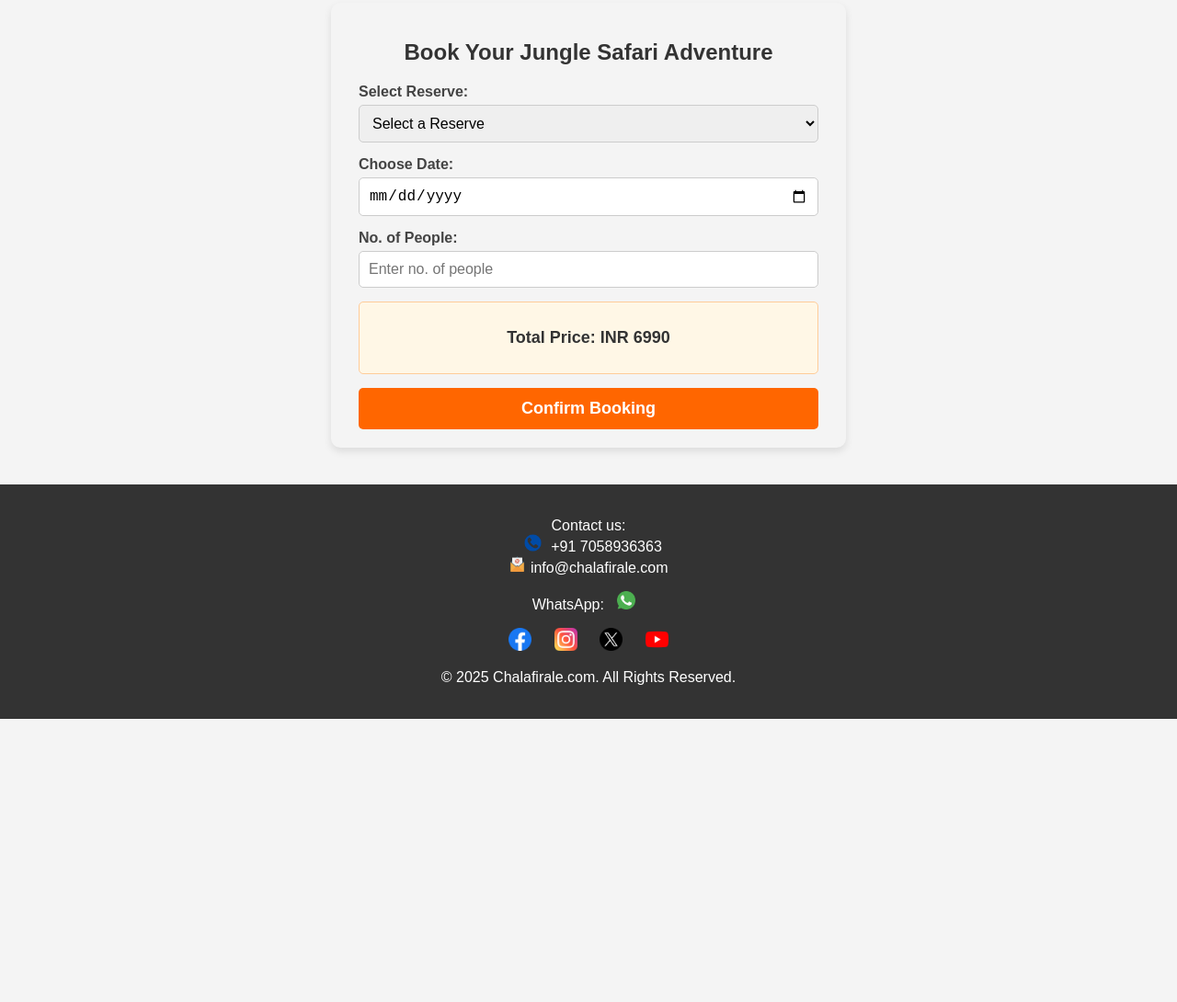
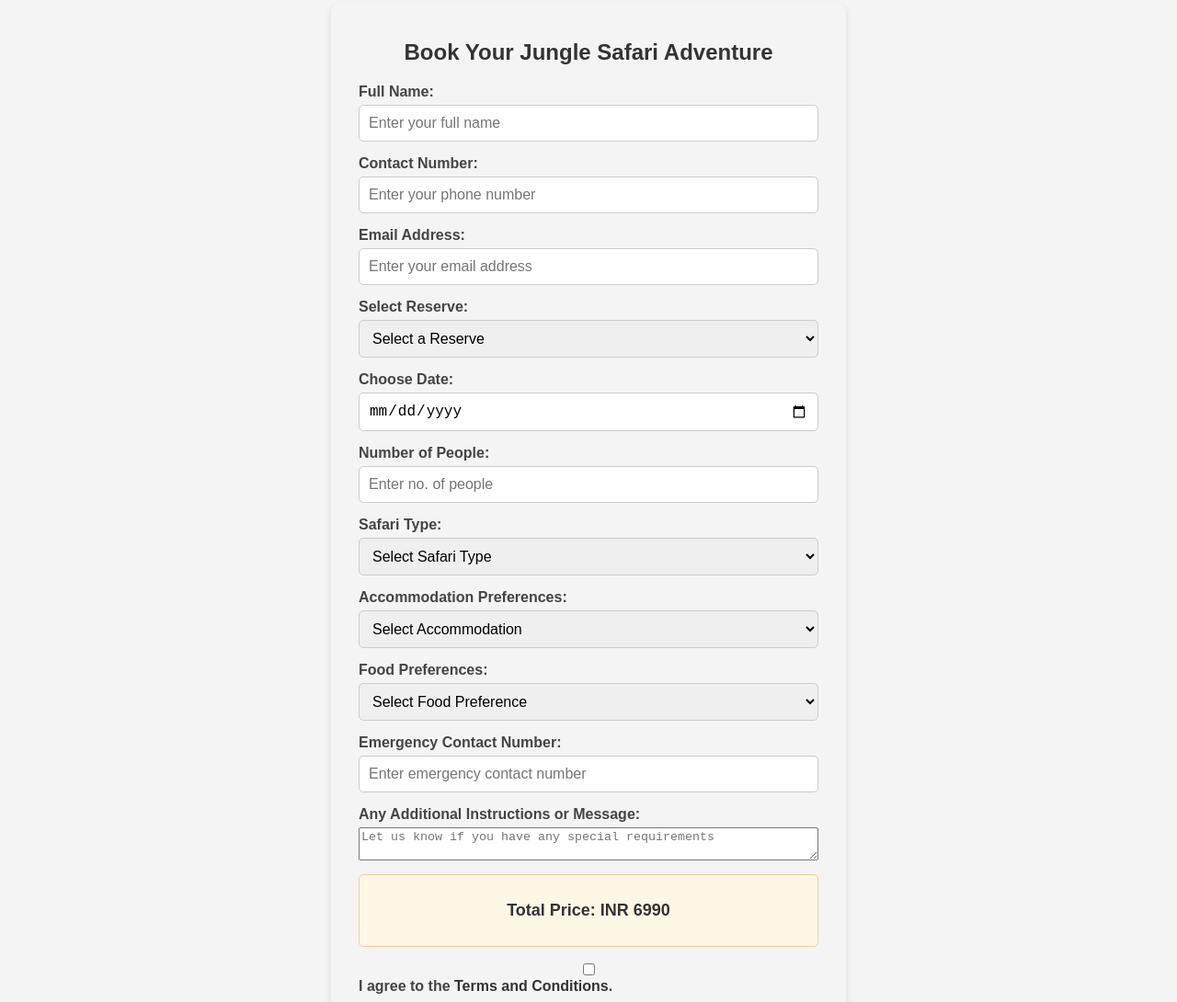
Before and after one commit to bchhatrapati/chalafirale_com, a plain HTML site: page book_now.html in a window 1280 px wide. Shown: the part 156-1246 px from the top of the page at 92% size. Before the commit the page ends 938 px from the top, so only its background shows below. Drawn offline with Linux system fonts and the light colour scheme.

Commit message:
info call & booking form updated

```diff
--- a/book_now.html
+++ b/book_now.html
@@ -9,6 +9,7 @@
     <link rel="stylesheet" href="css/book_now.css">
 </head>
 <body>
+    <!-- Header -->
     <div id="header"></div>
     <script>
         fetch('header.html')
@@ -16,9 +17,25 @@
             .then(data => document.getElementById('header').innerHTML = data);
     </script>
 
+    <!-- Booking Form Section -->
     <section class="booking-form">
         <h2>Book Your Jungle Safari Adventure</h2>
-    <form action="book_safari.php" method="POST">
+        <form action="book_safari.php" method="POST" onsubmit="return validateBookingForm()">
+            <!-- Personal Information -->
+            <div class="form-group">
+                <label for="name">Full Name:</label>
+                <input type="text" id="name" name="name" placeholder="Enter your full name" required>
+            </div>
+            <div class="form-group">
+                <label for="phone">Contact Number:</label>
+                <input type="tel" id="phone" name="phone" placeholder="Enter your phone number" pattern="[0-9]{10}" required>
+            </div>
+            <div class="form-group">
+                <label for="email">Email Address:</label>
+                <input type="email" id="email" name="email" placeholder="Enter your email address" required>
+            </div>
+
+            <!-- Booking Details -->
             <div class="form-group">
                 <label for="reserve">Select Reserve:</label>
                 <select id="reserve" name="reserve" onchange="updatePrice()" required>
@@ -29,19 +46,63 @@
                     <option value="Corbett">Jim Corbett</option>
                 </select>
             </div>
-
             <div class="form-group">
                 <label for="date">Choose Date:</label>
                 <input type="date" id="date" name="date" required>
             </div>
-
             <div class="form-group">
-            <label for="people">No. of People:</label>
+                <label for="people">Number of People:</label>
                 <input type="number" id="people" name="people" min="1" placeholder="Enter no. of people" required>
             </div>
+            <div class="form-group">
+                <label for="safari-type">Safari Type:</label>
+                <select id="safari-type" name="safari-type" required>
+                    <option value="" disabled selected>Select Safari Type</option>
+                    <option value="Jeep">Jeep Safari</option>
+                    <option value="Canter">Canter Safari</option>
+                    <option value="Walking">Walking Safari</option>
+                </select>
+            </div>
 
+            <!-- Additional Preferences -->
+            <div class="form-group">
+                <label for="accommodation">Accommodation Preferences:</label>
+                <select id="accommodation" name="accommodation">
+                    <option value="" disabled selected>Select Accommodation</option>
+                    <option value="Luxury">Luxury</option>
+                    <option value="Standard">Standard</option>
+                    <option value="Budget">Budget</option>
+                </select>
+            </div>
+            <div class="form-group">
+                <label for="food">Food Preferences:</label>
+                <select id="food" name="food">
+                    <option value="" disabled selected>Select Food Preference</option>
+                    <option value="Vegetarian">Vegetarian</option>
+                    <option value="Eggetarian">Eggetarian</option>
+                    <option value="Non-Vegetarian">Non-Vegetarian</option>
+                </select>
+            </div>
+
+            <!-- Emergency and Additional Info -->
+            <div class="form-group">
+                <label for="emergency-contact">Emergency Contact Number:</label>
+                <input type="tel" id="emergency-contact" name="emergency-contact" placeholder="Enter emergency contact number" pattern="[0-9]{10}">
+            </div>
+            <div class="form-group">
+                <label for="message">Any Additional Instructions or Message:</label>
+                <textarea id="message" name="message" placeholder="Let us know if you have any special requirements"></textarea>
+            </div>
+
+            <!-- Price Display -->
             <div class="form-group price-display">
                 <p>Total Price: <span id="price">INR 6990</span></p>
+            </div>
+
+            <!-- Terms and Conditions -->
+            <div class="form-group">
+                <input type="checkbox" id="terms" name="terms" required>
+                <label for="terms">I agree to the <a href="terms_conditions.html">Terms and Conditions</a>.</label>
             </div>
 
             <button type="submit" class="btn">Confirm Booking</button>
@@ -56,6 +117,28 @@
             .then(data => document.getElementById('footer').innerHTML = data);
     </script>
 
-    <script src="js/script.js"></script>
+    <script>
+        // JavaScript to update price based on reserve selection
+        function updatePrice() {
+            const reserve = document.getElementById('reserve').value;
+            const priceElement = document.getElementById('price');
+            let price = 6990; // Default price
+            if (reserve === "Tadoba") price = 6990;
+            else if (reserve === "Pench") price = 6490;
+            else if (reserve === "Ranthambore") price = 7490;
+            else if (reserve === "Corbett") price = 7990;
+            priceElement.textContent = `INR ${price}`;
+        }
+
+        // Form validation function
+        function validateBookingForm() {
+            const terms = document.getElementById('terms');
+            if (!terms.checked) {
+                alert("Please agree to the Terms and Conditions to proceed.");
+                return false;
+            }
+            return true;
+        }
+    </script>
 </body>
 </html>
```
Also changed, not shown: info_call.html (+6 -0 lines). Lines whose indentation alone changed are shown as unchanged.
